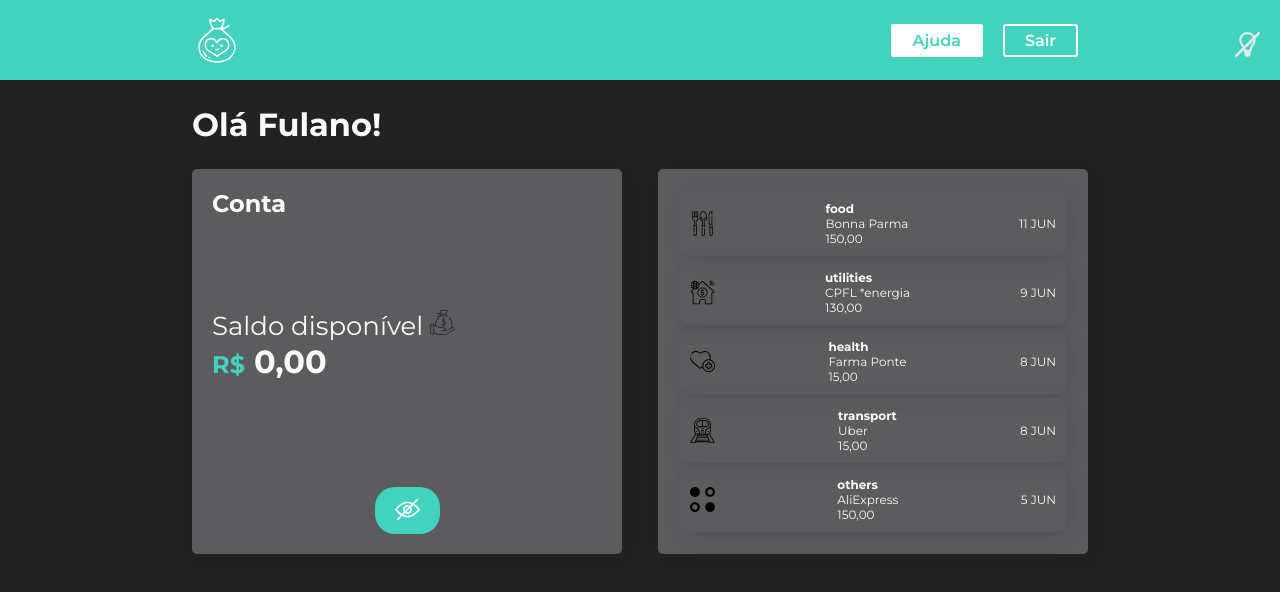
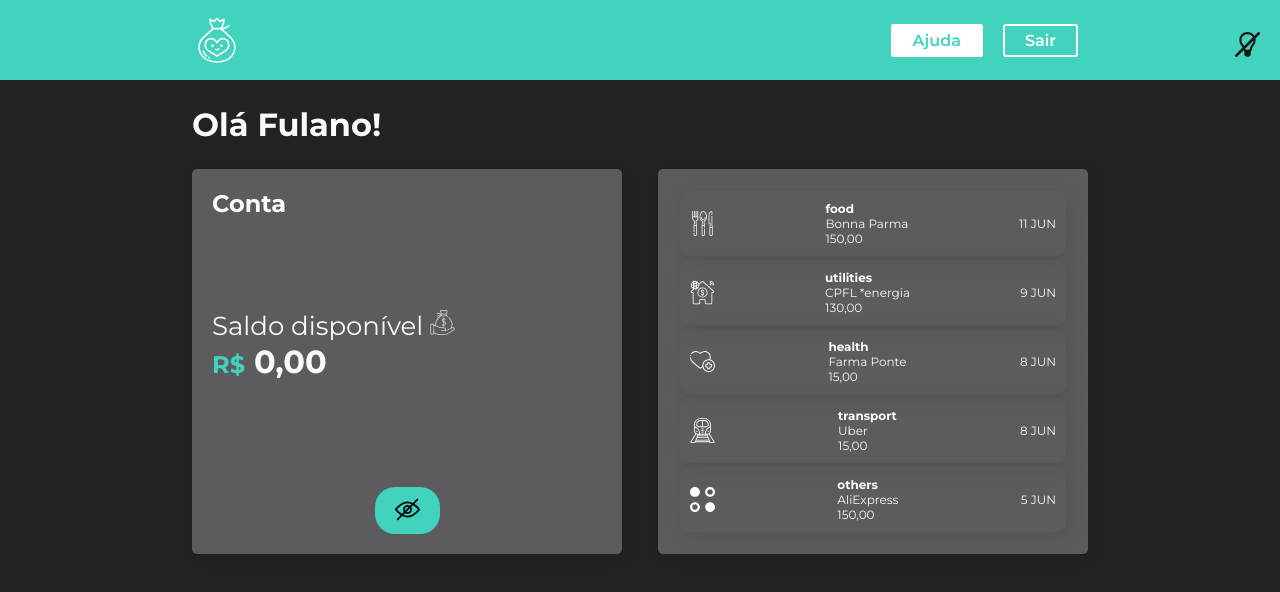
Before and after one commit to andrade-bruno/modalgr-training-process, a React (Create React App) app in the folder styled-components/: page / in a window 1280 px wide. Shown: the top 592 px of the page. Built offline with nearby package versions, Linux system fonts and the light colour scheme.

Commit message:
feat: DarkIcons with dark theme

```diff
--- a/styled-components/src/Components/UI/index.js
+++ b/styled-components/src/Components/UI/index.js
@@ -3,6 +3,7 @@ import styled from 'styled-components'
 export const Icon = styled.img`
     height: 25px;
     width: 25px;
+    filter: ${({theme}) => theme.filter}
 `
 export const Box = styled.div`
   display: flex;
--- a/styled-components/src/Components/UI/theme.js
+++ b/styled-components/src/Components/UI/theme.js
@@ -19,13 +19,15 @@ export const theme = {
 export const themeDark = {
   body: theme.background.dark,
   inside: theme.content.dark,
-  text: theme.text.dark
+  text: theme.text.dark,
+  filter: 'invert(100%)'
 }
 
 export const themeLight = {
   body: theme.background.light,
   inside: theme.content.light,
-  text: theme.text.light
+  text: theme.text.light,
+  filter: ''
 }
 
 export default theme;
```
